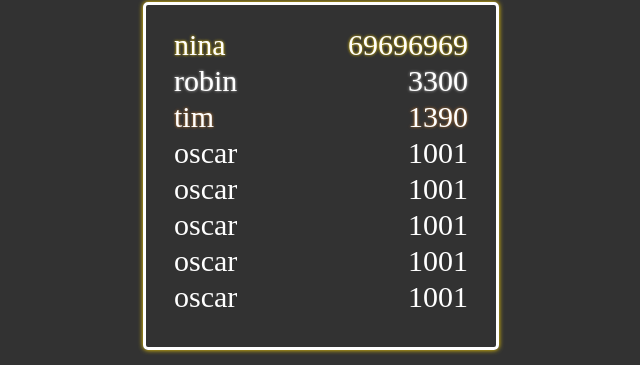
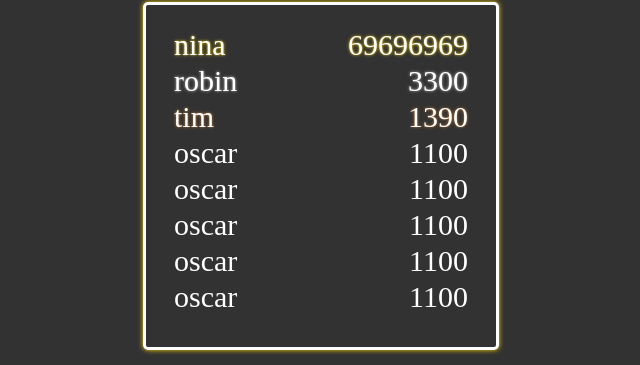
Before and after one commit to theendlessrun/theendlessrun.github.io, a plain HTML site: page highscores.html in a window 1280 px wide. Shown: the part 304-669 px from the top of the page, 319-959 px from the left. Drawn offline with Linux system fonts and the light colour scheme.

Commit message:
Update highscores.html

```diff
--- a/highscores.html
+++ b/highscores.html
@@ -27,23 +27,23 @@
         </tr>
         <tr>
           <td>oscar</td>
-          <td>1001</td>
+          <td>1100</td>
         </tr>
         <tr>
           <td>oscar</td>
-          <td>1001</td>
+          <td>1100</td>
         </tr>
         <tr>
           <td>oscar</td>
-          <td>1001</td>
+          <td>1100</td>
         </tr>
         <tr>
           <td>oscar</td>
-          <td>1001</td>
+          <td>1100</td>
         </tr>
         <tr>
           <td>oscar</td>
-          <td>1001</td>
+          <td>1100</td>
         </tr>
       </table>
     </div>
```
